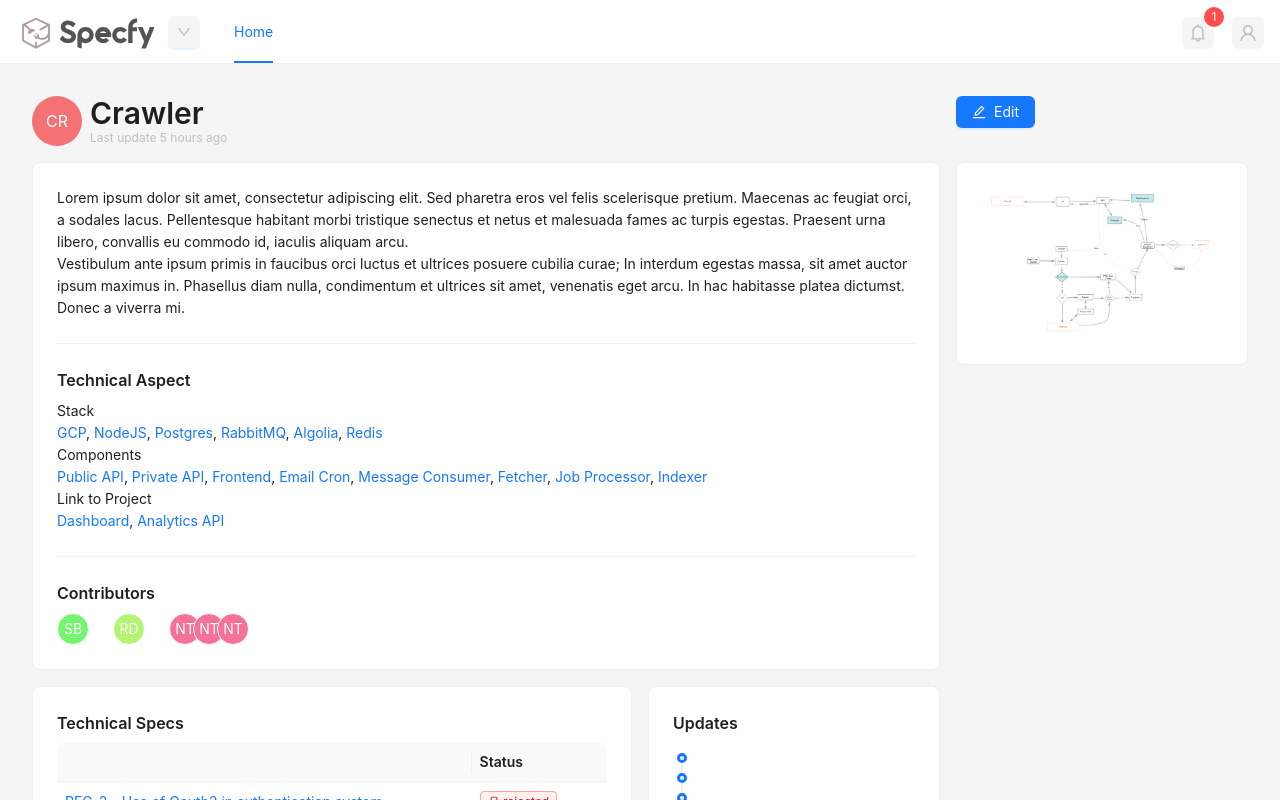
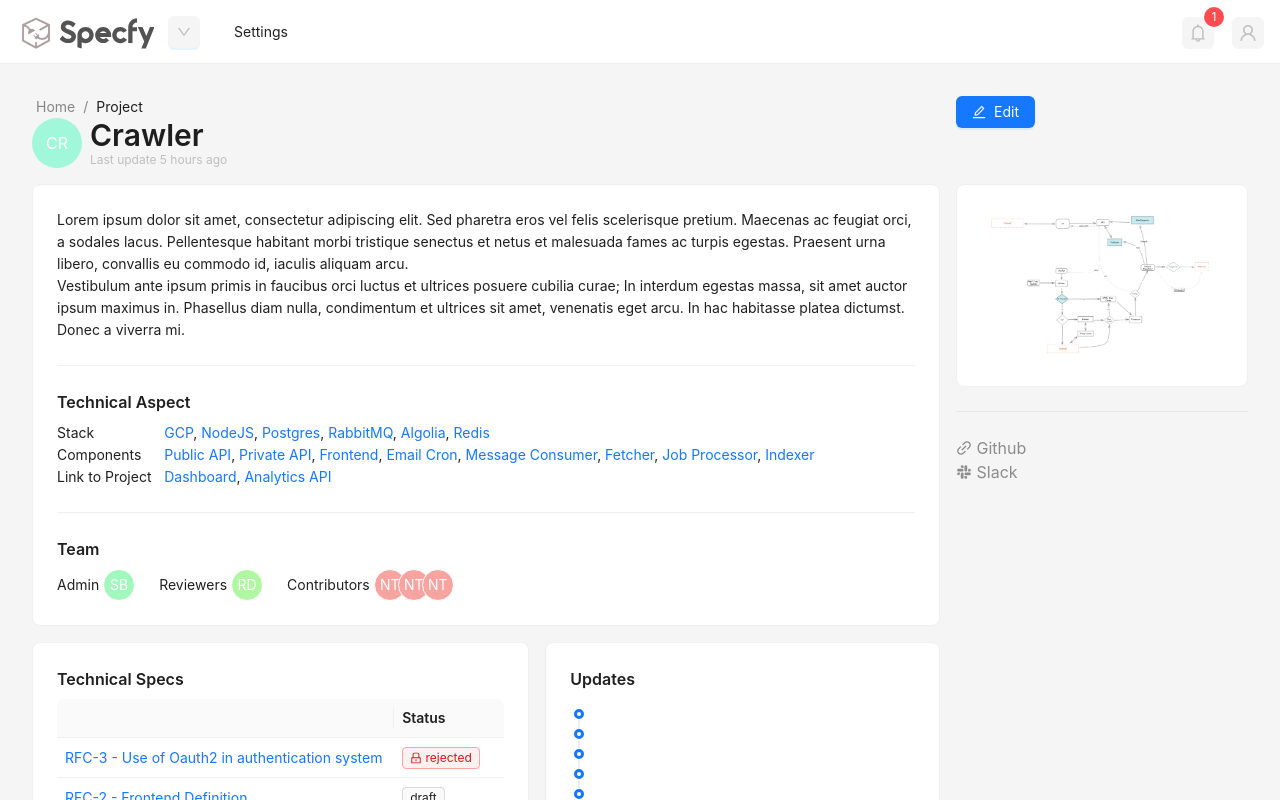
Before and after one commit to specfy/specfy, a React (Vite) app in the folder pkgs/app/: page /p/3hjfe8SUHer-crawler in a window 1280 px wide. Shown: the top 800 px of the page. Built offline with nearby package versions, Linux system fonts and the light colour scheme.

Commit message:
improve updates, add more blocks for content

```diff
--- a/pkgs/app/src/common/stringToColor.ts
+++ b/pkgs/app/src/common/stringToColor.ts
@@ -5,5 +5,5 @@ export function stringToColor(str: string): string {
     hash = str.charCodeAt(i) + ((hash << 5) - hash);
     hash = hash & hash;
   }
-  return `hsl(${hash % 360}, 85%, 70%)`;
+  return `hsl(${hash % 250}, 85%, 80%)`;
 }
--- a/pkgs/app/src/components/ListUpdates/index.tsx
+++ b/pkgs/app/src/components/ListUpdates/index.tsx
@@ -26,21 +26,52 @@ interface Event {
   typeId: string;
   userId: string;
   publishedAt: string;
+  payload: {
+    id: string;
+    type: 'rfc';
+    name: string;
+    slug: string;
+
+    project: {
+      id: string;
+      slug: string;
+    };
+  };
 }
 const tmpList: Event[] = [
+  {
+    id: 'b',
+    event: 'updated',
+    typeId: '1',
+    userId: '1',
+    publishedAt: '2023-01-01T00:00:00Z',
+    payload: {
+      id: '7',
+      type: 'rfc',
+      slug: 'use-of-oauth2-in-authentication-system',
+      name: 'RFC-3 - Use of Oauth2 in authentication system',
+      project: {
+        id: '3hjfe8SUHer',
+        slug: 'crawler',
+      },
+    },
+  },
   {
     id: 'a',
     event: 'created',
     typeId: '1',
     userId: '1',
     publishedAt: '2023-01-01T00:00:00Z',
-  },
-  {
-    id: 'b',
-    event: 'updated',
-    typeId: '1',
-    userId: '1',
-    publishedAt: '2023-01-01T00:00:00Z',
+    payload: {
+      id: '7',
+      type: 'rfc',
+      slug: 'use-of-oauth2-in-authentication-system',
+      name: 'RFC-3 - Use of Oauth2 in authentication system',
+      project: {
+        id: '3hjfe8SUHer',
+        slug: 'crawler',
+      },
+    },
   },
   {
     id: 'c',
@@ -48,6 +79,16 @@ const tmpList: Event[] = [
     typeId: '1',
     userId: '1',
     publishedAt: '2023-01-01T00:00:00Z',
+    payload: {
+      id: '7',
+      type: 'rfc',
+      slug: 'use-of-oauth2-in-authentication-system',
+      name: 'RFC-4 - Elasticsearch introduction',
+      project: {
+        id: '3hjfe8SUHer',
+        slug: 'crawler',
+      },
+    },
   },
   {
     id: 'd',
@@ -55,6 +96,16 @@ const tmpList: Event[] = [
     typeId: '5',
     userId: '1',
     publishedAt: '2023-01-01T00:00:00Z',
+    payload: {
+      id: '7',
+      type: 'rfc',
+      slug: 'api-definition',
+      name: 'RFC-1 - API Definition',
+      project: {
+        id: '3hjfe8SUHer',
+        slug: 'crawler',
+      },
+    },
   },
   {
     id: 'e',
@@ -62,6 +113,16 @@ const tmpList: Event[] = [
     typeId: '5',
     userId: '1',
     publishedAt: '2023-01-01T00:00:00Z',
+    payload: {
+      id: '7',
+      type: 'rfc',
+      slug: 'api-definition',
+      name: 'RFC-1 - API Definition',
+      project: {
+        id: '3hjfe8SUHer',
+        slug: 'crawler',
+      },
+    },
   },
   {
     id: 'f',
@@ -69,10 +130,21 @@ const tmpList: Event[] = [
     typeId: '5',
     userId: '1',
     publishedAt: '2023-01-01T00:00:00Z',
+    payload: {
+      id: '7',
+      type: 'rfc',
+      slug: 'fontend-definition',
+      name: 'RFC-2 - Frontend Definition',
+      project: {
+        id: '3hjfe8SUHer',
+        slug: 'crawler',
+      },
+    },
   },
 ];
 
 export const Update: React.FC<{ evt: Event }> = ({ evt }) => {
+  const pl = evt.payload;
   let color = 'gray';
   let icon: ReactNode | undefined;
   if (evt.event === 'created') {
@@ -93,9 +165,31 @@ export const Update: React.FC<{ evt: Event }> = ({ evt }) => {
     icon = <CloseCircleOutlined />;
   }
 
+  let target: ReactNode | undefined;
+  if (pl.type === 'rfc') {
+    target = (
+      <Link
+        className={cls.linkTarget}
+        to={`/p/${pl.project.id}-${pl.project.slug}/rfc/${pl.id}-${pl.slug}`}
+      >
+        {pl.name}
+      </Link>
+    );
+  }
+
+  let text = '';
+  if (evt.event === 'commented') {
+    text = 'on';
+  }
+
   return (
-    <Timeline.Item className={cls.item} color={color} dot={icon}>
-      <Link to={`/u/${evt.userId}`}>@user</Link> {evt.event}
+    <Timeline.Item color={color} dot={icon}>
+      <div className={cls.item}>
+        <Link to={`/u/${evt.userId}`} className={cls.linkUser}>
+          @Samuel B.
+        </Link>{' '}
+        {evt.event} {text} {target}
+      </div>
       <div className={cls.date}>2022-01-02</div>
     </Timeline.Item>
   );
--- a/pkgs/app/src/theme.scss
+++ b/pkgs/app/src/theme.scss
@@ -11,3 +11,7 @@ $font-xs: 10px;
 $font-s: 12px;
 $font: 14px;
 $font-m: 16px;
+
+$line-height-s: 16px;
+$line-height: 20px;
+$line-height-m: 24px;
--- a/pkgs/app/src/views/App/index.tsx
+++ b/pkgs/app/src/views/App/index.tsx
@@ -17,8 +17,8 @@ const { Header, Content } = Layout;
 
 const menuItems: MenuProps['items'] = [
   {
-    key: 'home',
-    label: <Link to="/">Home</Link>,
+    key: 'settings',
+    label: <Link to="/settings">Settings</Link>,
   },
 ];
 
--- a/pkgs/app/src/views/Project/index.module.scss
+++ b/pkgs/app/src/views/Project/index.module.scss
@@ -26,11 +26,6 @@
   width: 250px;
 }
 
-.contributors {
-  display: inline-flex;
-  grid-template-columns: 1fr 1fr 1fr;
-  gap: 24px;
-}
 
 .infraPng {
   width: 100%;
@@ -41,5 +36,23 @@
 }
 
 .technical {
+}
+
+
+.team {
+  display: inline-flex;
+  grid-template-columns: 1fr 1fr 1fr;
+  gap: 24px;
+  > div {
+    display: inline-flex;
+    align-items: center;
+    gap: 4px;
+  }
+}
+
+.link {
+  color: $gray-7;
   display: block;
+  font-size: $font-m;
+  line-height: $line-height-m;
 }
--- a/pkgs/app/src/views/Project/index.tsx
+++ b/pkgs/app/src/views/Project/index.tsx
@@ -1,5 +1,20 @@
-import { EditOutlined } from '@ant-design/icons';
-import { Avatar, Button, Card, Col, Divider, Row, Skeleton, Space } from 'antd';
+import {
+  EditOutlined,
+  GithubOutlined,
+  SlackOutlined,
+  LinkOutlined,
+} from '@ant-design/icons';
+import {
+  Avatar,
+  Breadcrumb,
+  Button,
+  Card,
+  Col,
+  Divider,
+  Row,
+  Skeleton,
+  Space,
+} from 'antd';
 import Title from 'antd/es/typography/Title';
 import { useState } from 'react';
 import { Link } from 'react-router-dom';
@@ -19,8 +34,18 @@ const tmp = {
   Vestibulum ante ipsum primis in faucibus orci luctus et ultrices posuere cubilia curae; In interdum egestas massa, sit amet auctor ipsum maximus in. Phasellus diam nulla, condimentum et ultrices sit amet, venenatis eget arcu. In hac habitasse platea dictumst. Donec a viverra mi.`,
   author: '1',
   owners: ['1'],
-  approvers: ['1'],
+  reviewers: ['1'],
   contributors: ['2', '3', '4'],
+  links: [
+    {
+      title: 'Github',
+      link: 'https://github.com/bodinsamuel/rfc-editor',
+    },
+    {
+      title: 'Slack',
+      link: 'https://github.com/bodinsamuel/rfc-editor',
+    },
+  ],
   createdAt: '2023-01-01T00:00:00Z',
   updatedAt: '2023-01-01T00:00:00Z',
 };
@@ -74,6 +99,12 @@ export const Project: React.FC = () => {
     <div className={cls.container}>
       <Row gutter={[16, 16]}>
         <Col span={18}>
+          <Breadcrumb style={{ margin: '0 0 0 4px' }}>
+            <Breadcrumb.Item>
+              <Link to="/">Home</Link>
+            </Breadcrumb.Item>
+            <Breadcrumb.Item>Project</Breadcrumb.Item>
+          </Breadcrumb>
           <Space>
             <AvatarAuto
               name={item.name}
@@ -130,26 +161,35 @@ export const Project: React.FC = () => {
             </Row>
 
             <Divider plain />
-            <Title level={5}>Contributors</Title>
-            <div className={cls.contributors}>
+            <Title level={5}>Team</Title>
+            <div className={cls.team}>
+              <div>
+                <div className={cls.teamLabel}>Admin</div>
                 <Avatar.Group>
                   {item.owners.map((user) => {
                     return <AvatarAuto key={user} name="samuel bodin" />;
                   })}
                 </Avatar.Group>
-              {item.approvers.length > 0 && (
+              </div>
+              {item.reviewers.length > 0 && (
+                <div>
+                  <div className={cls.teamLabel}>Reviewers</div>
                   <Avatar.Group>
-                  {item.approvers.map((user) => {
+                    {item.reviewers.map((user) => {
                       return <AvatarAuto key={user} name="raphael daguenet" />;
                     })}
                   </Avatar.Group>
+                </div>
               )}
               {item.contributors.length > 0 && (
+                <div>
+                  <div className={cls.teamLabel}>Contributors</div>
                   <Avatar.Group>
                     {item.contributors.map((user) => {
                       return <AvatarAuto key={user} name="nicolas torres" />;
                     })}
                   </Avatar.Group>
+                </div>
               )}
             </div>
           </Card>
@@ -160,13 +200,34 @@ export const Project: React.FC = () => {
               <img src={imgUrl} alt="" />
             </div>
           </Card>
+          {item.links && (
+            <div>
+              <Divider />
+              {item.links.map((link) => {
+                let icon = <LinkOutlined />;
+                if (link.title === 'Gihub') icon = <GithubOutlined />;
+                else if (link.title === 'Slack') icon = <SlackOutlined />;
+                return (
+                  <Link
+                    key={link.link}
+                    className={cls.link}
+                    to={link.link}
+                    target="_blank"
+                    rel="noreferrer"
+                  >
+                    {icon} {link.title}
+                  </Link>
+                );
+              })}
+            </div>
+          )}
         </Col>
-        <Col span={12}>
+        <Col span={10}>
           <Card>
             <ListRFCs></ListRFCs>
           </Card>
         </Col>
-        <Col span={6}>
+        <Col span={8}>
           <Card>
             <ListUpdates></ListUpdates>
           </Card>
--- a/pkgs/app/src/views/RFC/index.tsx
+++ b/pkgs/app/src/views/RFC/index.tsx
@@ -1,4 +1,8 @@
-import { PlusOutlined, MinusOutlined } from '@ant-design/icons';
+import {
+  PlusOutlined,
+  MinusOutlined,
+  CheckCircleOutlined,
+} from '@ant-design/icons';
 import {
   Row,
   Col,
@@ -19,52 +23,170 @@ import { RFCStatusTag } from '../../components/RFCStatusTag';
 
 import cls from './index.module.scss';
 
-interface Block {
-  type: 'content' | 'title';
+interface BlockListItem {
+  type: 'item';
+  content: BlockContent[];
+}
+
+interface BlockBulletList {
+  type: 'bulletList';
+  content: BlockListItem[];
+}
+
+interface BlockText {
+  type: 'text';
+  content: string;
+  style?: { bold?: boolean; italic?: boolean };
+}
+
+interface BlockContent {
+  type: 'content';
+  content: BlockText[];
+}
+
+interface BlockTitle {
+  type: 'title';
   content: string;
 }
 
-const tmp = {
+type BlockLevelOne = BlockBulletList | BlockContent | BlockTitle;
+type Blocks =
+  | BlockBulletList
+  | BlockContent
+  | BlockListItem
+  | BlockText
+  | BlockTitle;
+
+interface RFCInterface {
+  id: string;
+  type: 'rfc';
+  typeId: string;
+  name: string;
+  slug: string;
+  create: string;
+  update: string[];
+  use: string[];
+  remove: string[];
+  tldr: string;
+  blocks: BlockLevelOne[];
+  authors: string[];
+  reviewers: string[];
+  approvedBy: string[];
+  status: 'approved' | 'draft' | 'rejected';
+  locked: boolean;
+  createdAt: string;
+  updatedAt: string;
+}
+
+const tmp: RFCInterface = {
   id: '5',
-  type: 'spec',
+  type: 'rfc',
   typeId: '1',
   name: 'API definition',
   slug: 'api-definition',
   create: '3',
   update: ['2'],
-  uses: ['4', '6'],
-  removes: ['1'],
+  use: ['4', '6'],
+  remove: ['1'],
   tldr: 'Donec eget porttitor nisi. Proin ac augue bibendum, posuere dui vel, volutpat ligula.',
-  motivation: '',
   blocks: [
     { type: 'title', content: 'Overview' },
     {
       type: 'content',
+      content: [
+        {
+          type: 'text',
           content:
             'Lorem ipsum dolor sit amet, consectetur adipiscing elit. Pellentesque aliquam eget nibh eu sodales. Donec bibendum eros at tincidunt aliquam. Praesent non ipsum in enim elementum posuere. Aenean pellentesque et velit quis pretium. Duis et ligula imperdiet, fermentum nulla et, viverra magna. Donec eget porttitor nisi. Proin ac augue bibendum, posuere dui vel, volutpat ligula. Nunc eget blandit metus. Etiam interdum laoreet libero eu pharetra. Phasellus lobortis mauris posuere velit finibus, a ultrices neque faucibus. Maecenas laoreet varius quam.',
+        },
+      ],
     },
     { type: 'title', content: 'Goals and Non-Goals' },
     {
       type: 'content',
+      content: [
+        {
+          type: 'text',
           content:
             'Donec scelerisque ante vel felis gravida bibendum. Vestibulum quam purus, porta ac ornare sit amet, imperdiet at augue. Duis ac libero nec magna malesuada rhoncus at sit amet purus. Donec sed vulputate est. Donec accumsan ullamcorper auctor. Ut orci lectus, ornare id interdum sit amet, hendrerit et elit. Proin venenatis semper ipsum eget cursus. Aliquam nunc ante, sodales eget egestas id, elementum et dui.',
+        },
+      ],
+    },
+    {
+      type: 'bulletList',
+      content: [
+        {
+          type: 'item',
+          content: [
+            {
+              type: 'content',
+              content: [
+                {
+                  type: 'text',
+                  content: 'lorem ipsum',
+                },
+              ],
+            },
+          ],
+        },
+        {
+          type: 'item',
+          content: [
+            {
+              type: 'content',
+              content: [
+                {
+                  type: 'text',
+                  content: 'dolor',
+                  style: { bold: true },
+                },
+                {
+                  type: 'text',
+                  content: ' sit ',
+                  style: { bold: true, italic: true },
+                },
+                {
+                  type: 'text',
+                  content: 'amet',
+                  style: { italic: true },
+                },
+              ],
+            },
+          ],
+        },
+      ],
     },
     { type: 'title', content: 'Background & Motivation' },
     {
       type: 'content',
+      content: [
+        {
+          type: 'text',
           content:
             'Pellentesque suscipit venenatis tellus vitae posuere. Donec at tellus ut ligula efficitur fermentum. Nam pharetra arcu et mattis porta. Aliquam vehicula quam non nisl tincidunt dignissim. Nunc egestas mi in ligula dignissim tristique. Vestibulum quis lacinia arcu. Fusce vehicula enim vitae erat feugiat, at laoreet tortor blandit.',
+        },
+      ],
     },
     { type: 'title', content: 'Implementations' },
     {
       type: 'content',
+      content: [
+        {
+          type: 'text',
           content:
             'Phasellus orci ante, lobortis vel ullamcorper at, placerat eget leo. Pellentesque in nisi aliquam, rutrum nunc quis, bibendum velit. Etiam efficitur lacinia cursus. Duis neque nunc, consequat sit amet dignissim vel, semper a eros. Duis vel augue ut mauris molestie sodales nec id diam. Aenean blandit ornare nisl vitae venenatis. Ut accumsan ultricies lacinia. Pellentesque habitant morbi tristique senectus et netus et malesuada fames ac turpis egestas. Suspendisse potenti. Vestibulum ipsum dolor, rhoncus vel arcu non, sollicitudin eleifend quam. Fusce et nisi mi. Maecenas nisi quam, interdum at eros vitae, aliquam rutrum nunc. Praesent et pharetra dolor. Nam hendrerit nulla ex, vel lacinia ligula interdum a.',
         },
+      ],
+    },
     {
       type: 'content',
+      content: [
+        {
+          type: 'text',
           content:
             'Praesent sodales lorem id diam pellentesque, quis tincidunt risus porttitor. Vivamus dapibus aliquet ipsum. Nullam non leo neque. Aliquam in enim id nulla elementum pretium. Nullam scelerisque quam ut mattis egestas. Ut semper eros ipsum, eget rutrum nisi consequat vitae. Morbi sit amet porttitor justo, quis sagittis nulla. Donec et ullamcorper dolor. Maecenas pharetra imperdiet nulla nec commodo. Nunc id tellus felis. Suspendisse dui massa, volutpat ac tincidunt eu, cursus eget metus. Proin vel viverra mi. Maecenas a finibus felis, et dapibus orci. Sed molestie sed ex vitae sodales. Vestibulum ut leo posuere nulla commodo iaculis.',
+        },
+      ],
     },
   ],
   authors: ['1'],
@@ -76,9 +198,48 @@ const tmp = {
   updatedAt: '2023-01-01T00:00:00Z',
 };
 
+export const Content: React.FC<{ block: Blocks }> = ({ block }) => {
+  if (block.type === 'title') {
+    return <h4>{block.content}</h4>;
+  } else if (block.type === 'content') {
+    return (
+      <div>
+        {block.content.map((blk, i) => {
+          return <Content block={blk} key={i} />;
+        })}
+      </div>
+    );
+  } else if (block.type === 'bulletList') {
+    return (
+      <ul>
+        {block.content.map((blk, i) => {
+          return <Content block={blk} key={i} />;
+        })}
+      </ul>
+    );
+  } else if (block.type === 'item') {
+    return (
+      <li>
+        {block.content.map((blk, i) => {
+          return <Content block={blk} key={i} />;
+        })}
+      </li>
+    );
+  } else if (block.type === 'text') {
+    let text = <>{block.content}</>;
+    if (block.style) {
+      if (block.style.bold) text = <strong>{text}</strong>;
+      if (block.style.italic) text = <i>{text}</i>;
+    }
+    return text;
+  }
+
+  return <></>;
+};
+
 export const RFC: React.FC = () => {
   const [loading, setLoading] = useState(true);
-  const [item, setItem] = useState<typeof tmp>();
+  const [item, setItem] = useState<RFCInterface>();
 
   useMount(() => {
     setTimeout(() => {
@@ -107,7 +268,10 @@ export const RFC: React.FC = () => {
 
   return (
     <div className={cls.container}>
-      <Breadcrumb>
+      <Breadcrumb style={{ margin: '0 0 0 4px' }}>
+        <Breadcrumb.Item>
+          <Link to="/">Home</Link>
+        </Breadcrumb.Item>
         <Breadcrumb.Item>
           <Link to="/p/3hjfe8SUHer-crawler/">Crawler</Link>
         </Breadcrumb.Item>
@@ -152,9 +316,8 @@ export const RFC: React.FC = () => {
 
               <Divider />
 
-              {item.blocks.map((blk) => {
-                if (blk.type === 'title') return <h4>{blk.content}</h4>;
-                else if (blk.type === 'content') return <p>{blk.content}</p>;
+              {item.blocks.map((blk, i) => {
+                return <Content block={blk} key={i} />;
               })}
             </Typography>
           </Card>
@@ -183,7 +346,7 @@ export const RFC: React.FC = () => {
                   <li key={id}>
                     <Space>
                       <AvatarAuto name="Nicola Torres" />
-                      Nicolas Torres
+                      Nicolas Torres <CheckCircleOutlined />
                     </Space>
                   </li>
                 );
```
Also changed, not shown: pkgs/app/example.json (+53 -23 lines), pkgs/app/src/components/ListUpdates/index.module.scss (+12 -0 lines), pkgs/app/src/views/Home/index.tsx (+4 -4 lines). Lines whose indentation alone changed are shown as unchanged.
